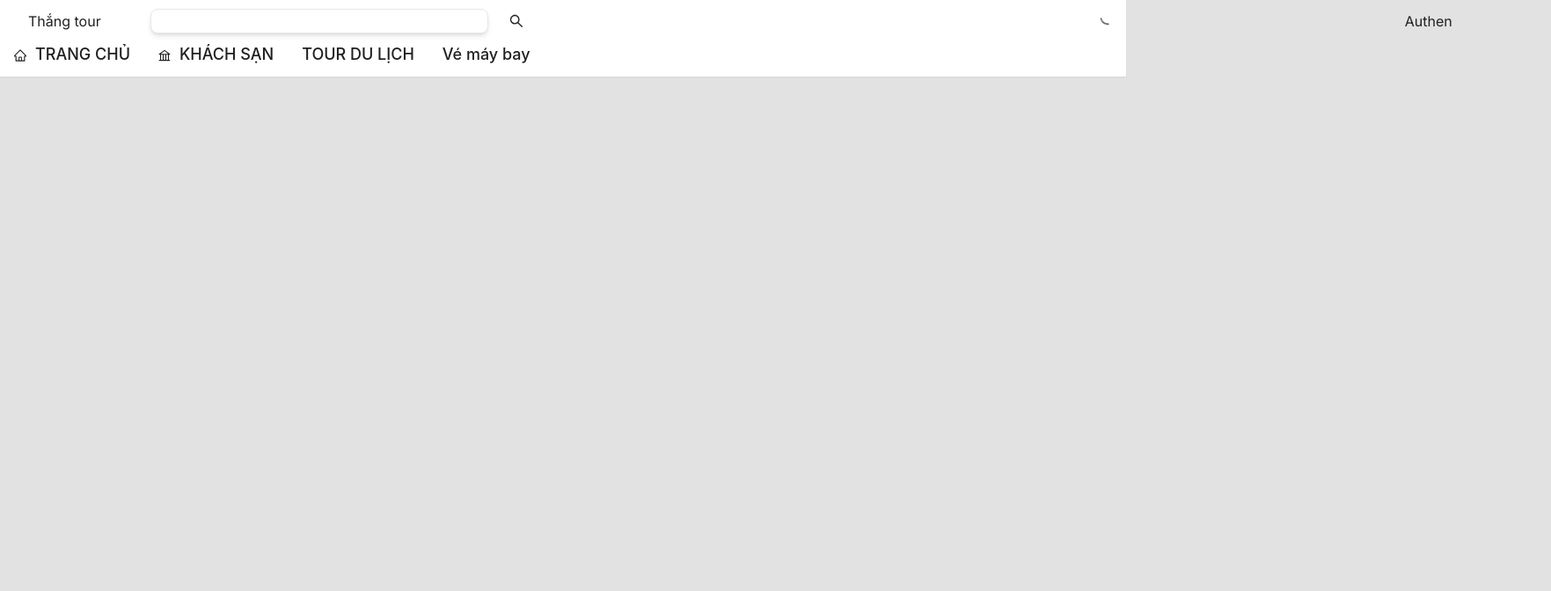
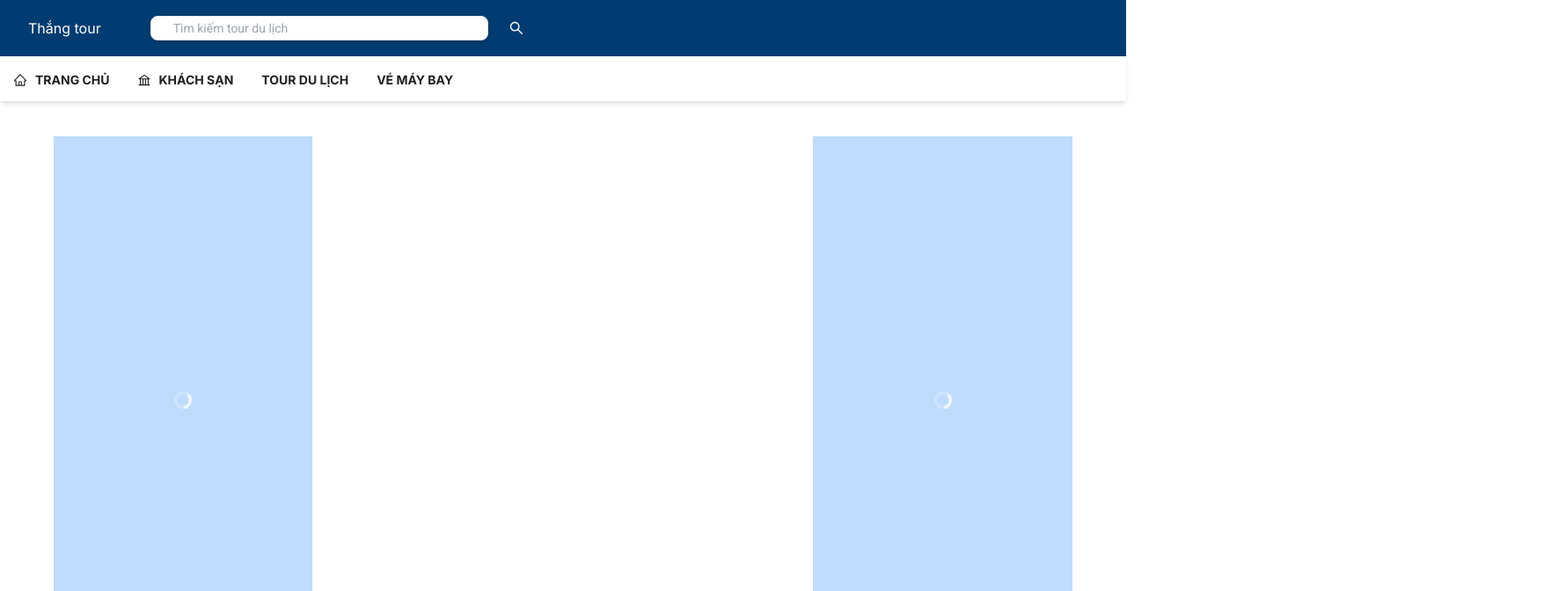
Before and after one commit to khiendz/thang_baovedoan2023, a Next.js app in the folder FE/client-app/: page / in a window 1280 px wide. Shown: the top 672 px of the page at 88% size, 1763 px wide, since content can reach past the window. Built offline with nearby package versions, Linux system fonts and the light colour scheme.

Commit message:
DATN-2023 feat: update styles

```diff
--- a/FE/client-app/src/app/global.scss
+++ b/FE/client-app/src/app/global.scss
@@ -4,5 +4,5 @@
 @import '../styles/shared/variable';
 
 body {
-    background: #e2e2e2 none;
+    background: #FFF none;
 }
--- a/FE/client-app/src/components/Form/Formix/TourForm/TourForm.tsx
+++ b/FE/client-app/src/components/Form/Formix/TourForm/TourForm.tsx
@@ -66,7 +66,7 @@ export default function TourForm() {
                   type="search"
                   id="name"
                   name="name"
-                  placeHolder="Bạn muốn đi đâu ?"
+                  placeholder="Bạn muốn đi đâu ?"
                   onChange={(e: any) => {
                     setFieldValue("name", e.target.value);
                     setInitialValues({
--- a/FE/client-app/src/components/Header/index.tsx
+++ b/FE/client-app/src/components/Header/index.tsx
@@ -3,7 +3,7 @@ import React from "react";
 import { SearchOutlined } from "@ant-design/icons";
 import { getData } from "services/test.service";
 import { Roboto } from "next/font/google";
-import { LoadingOutlined } from "@ant-design/icons";
+import UserAccount from "modules/UserAccount";
 
 const roboto = Roboto({
   weight: "400",
@@ -12,13 +12,13 @@ const roboto = Roboto({
 
 export default function Header() {
   return (
-    <header className="dk-flex dk-flex-row dk-bg-[#fff] dk-h-12 dk-text-[#222] dk-gap-14 dk-justify-between dk-items-center">
+    <header className="dk-flex dk-flex-row dk-bg-[#003C71] dk-h-16 dk-text-[#FFF] dk-gap-14 dk-justify-between dk-items-center dk-font-Inter">
       <span className="dk-pl-8 dk-whitespace-nowrap">Thắng tour</span>
       <div className="search dk-flex dk-flex-row dk-gap-6 dk-pr-[600px]">
         <input
           type="text"
           id="site-search"
-          name="q"
+          placeholder="Tìm kiếm tour du lịch"
           className={`${roboto.className} dk-border-[1px] dk-sha dk-rounded-lg dk-h-7 dk-w-96
         focus:dk-outline-none dk-pl-[25px] dk-text-sm dk-appearance-none dk-pr-[25px] dk-shadow-md`}
         />
@@ -26,13 +26,7 @@ export default function Header() {
           <SearchOutlined />
         </button>
       </div>
-      <div className="dk-pr-28">
-        <button className="dk-flex dk-flex-row dk-justify-between dk-w-[400px]">
-          <LoadingOutlined />
-          Authen
-        </button>
-        <ul hidden></ul>
-      </div>
+      <UserAccount/>
     </header>
   );
 }
--- a/FE/client-app/src/components/Navigation/Navigation.tsx
+++ b/FE/client-app/src/components/Navigation/Navigation.tsx
@@ -8,33 +8,33 @@ import Link from 'next/link';
 
 const items: MenuProps['items'] = [
   {
-    label: <Link href='/'>TRANG CHỦ</Link>,
+    label: <Link href='/' className='dk-text-sm dk-text-[#222] dk-font-Inter dk-font-bold'>TRANG CHỦ</Link>,
     key: 'home',
     icon: <HomeOutlined />,
   },
   {
-    label: <Link href='/khach-san.htm'><span>KHÁCH SẠN</span></Link>,
+    label: <Link href='/khach-san' className='dk-text-sm dk-text-[#222] dk-font-Inter dk-font-bold'><span>KHÁCH SẠN</span></Link>,
     key: 'hotel',
     icon: <BankOutlined />
   },
   {
-    label: <Link href='/tour.htm'><span>TOUR DU LỊCH</span></Link>,
+    label: <Link href='/tour' className='dk-text-sm dk-text-[#222] dk-font-Inter dk-font-bold'><span>TOUR DU LỊCH</span></Link>,
     key: 'tour',
     children: [
       {
-        label: <Link href='/tour/trong-nuoc.htm'><span>TRONG NƯỚC</span></Link>,
+        label: <Link href='/tour/trong-nuoc' className='dk-text-sm dk-text-[#222] dk-font-Inter dk-font-bold'><span>TRONG NƯỚC</span></Link>,
         key: 'local'
       },
       {
-        label: <Link href='/tour/ngoai-nuoc.htm'><span>NGOÀI NƯỚC</span></Link>,
+        label: <Link href='/tour/ngoai-nuoc' className='dk-text-sm dk-text-[#222] dk-font-Inter dk-font-bold'><span>NGOÀI NƯỚC</span></Link>,
         key: 'global'
       },
     ],
   },
   {
     label: (
-      <Link href="https://ant.design" target="_blank" rel="noopener noreferrer">
-        Vé máy bay
+      <Link href="https://ant.design" target="_blank" rel="noopener noreferrer" className='dk-text-sm dk-text-[#222] dk-font-Inter dk-font-bold'>
+        VÉ MÁY BAY
       </Link>
     ),
     key: 'airplane',
@@ -49,7 +49,7 @@ const Navigation: React.FC = () => {
   };
 
   return <nav>
-    <Menu className="dk-text-[#222] dk-text-lg dk-font-medium dk-pb-3 dk-border-none dk-shadow-sm" onClick={onClick} selectedKeys={[current]} mode="horizontal" items={items} />
+    <Menu className="dk-text-[#222] dk-text-lg dk-font-bold dk-py-3 dk-border-none dk-shadow-md dk-font-Inter" onClick={onClick} selectedKeys={[current]} mode="horizontal" items={items} />
     </nav>;
 };
 
--- a/FE/client-app/src/components/layouts/LayoutDefault.tsx
+++ b/FE/client-app/src/components/layouts/LayoutDefault.tsx
@@ -3,14 +3,60 @@ import Navigation from "components/Navigation/Navigation";
 import Header from "components/Header";
 import "app/global.scss";
 import { RootStyleRegistry } from "modules/shared/components/Root-style-registry";
-const LayoutDefault = ({children}: { children: React.ReactNode }) => {
+const LayoutDefault = ({ children }: { children: React.ReactNode }) => {
   return (
     <>
       <Header></Header>
       <Navigation />
       <RootStyleRegistry>
-        <div className="dk-w-[1280px] dk-flex dk-justify-center dk-mt-5">
-          {children}
+        <div className="dk-w-full dk-flex dk-justify-center dk-mt-5 dk-items">
+          <div className="dk-w-[1158px] dk-flex dk-justify-center dk-mt-5 dk-gap-8 dk-items">
+            <div className="dk-w-[300px] dk-h-[600px] dk-bg-blue-200 dk-flex dk-items-center dk-justify-center">
+              <svg
+                className="dk-animate-spin dk-h-5 dk-w-5 dk-text-white"
+                xmlns="http://www.w3.org/2000/svg"
+                fill="none"
+                viewBox="0 0 24 24"
+              >
+                <circle
+                  className="dk-opacity-25"
+                  cx="12"
+                  cy="12"
+                  r="10"
+                  stroke="currentColor"
+                  strokeWidth="4"
+                ></circle>
+                <path
+                  className="dk-opacity-75"
+                  fill="currentColor"
+                  d="M4 12a8 8 0 018-8V0C5.373 0 0 5.373 0 12h4zm2 5.291A7.962 7.962 0 014 12H0c0 3.042 1.135 5.824 3 7.938l3-2.647z"
+                ></path>
+              </svg>
+            </div>
+            <div className="container dk-w-[516px]">{children}</div>
+            <div className="dk-w-[300px] dk-h-[600px] dk-bg-blue-200 dk-flex dk-items-center dk-justify-center dk-px-4">
+              <svg
+                className="dk-animate-spin dk-h-5 dk-w-5 dk-text-white"
+                xmlns="http://www.w3.org/2000/svg"
+                fill="none"
+                viewBox="0 0 24 24"
+              >
+                <circle
+                  className="dk-opacity-25"
+                  cx="12"
+                  cy="12"
+                  r="10"
+                  stroke="currentColor"
+                  strokeWidth="4"
+                ></circle>
+                <path
+                  className="dk-opacity-75"
+                  fill="currentColor"
+                  d="M4 12a8 8 0 018-8V0C5.373 0 0 5.373 0 12h4zm2 5.291A7.962 7.962 0 014 12H0c0 3.042 1.135 5.824 3 7.938l3-2.647z"
+                ></path>
+              </svg>
+            </div>
+          </div>
         </div>
       </RootStyleRegistry>
     </>
--- /dev/null
+++ b/FE/client-app/src/modules/UserAccount/index.tsx
@@ -0,0 +1,16 @@
+import { LoadingOutlined } from "@ant-design/icons";
+import Link from 'next/link';
+
+export default function UserAccount() {
+    return <>
+      <div className="dk-pr-28 dk-flex dk-w-fit">
+        <button className="dk-flex dk-flex-row dk-justify-end dk-w-[200px]">
+          Authen
+        </button>
+        <ul hidden className="dk-absolute">
+          <li><Link href={"./tai-khoan.htm"}><span>Tài khoản</span></Link></li>
+          <li><Link href={"./tai-khoan.htm"}><span>Lịch sử giao dịch</span></Link></li>
+        </ul>
+      </div>
+    </>
+}
--- a/FE/client-app/tailwind.config.js
+++ b/FE/client-app/tailwind.config.js
@@ -10,7 +10,24 @@ module.exports = {
     "./src/**/*.{js,ts,jsx,tsx,mdx}",
   ],
   theme: {
-    extend: {},
+    extend: {
+      fontFamily:{
+        "Inter" :["Inter","sans-serif"],
+        "IBM":["IBM Plex Serif", "serif"],
+        "Roboto":["Roboto","sans-serif"],
+        "Noto":["Noto Serif","serif"],
+        Merriweather: ["Merriweather"],
+        Montserrat: ["Montserrat","serif"]
+      },
+      backgroundImage: {
+        'gradient-radial': 'radial-gradient(var(--tw-gradient-stops))',
+        'gradient-conic':
+          'conic-gradient(from 180deg at 50% 50%, var(--tw-gradient-stops))',
+      },
+      color: {
+        brand: '#003C71'
+      }
+    },
   },
   plugins: [],
 }
--- a/FE/client-app/tailwind.config.ts
+++ b/FE/client-app/tailwind.config.ts
@@ -22,6 +22,9 @@ const config: Config = {
         'gradient-conic':
           'conic-gradient(from 180deg at 50% 50%, var(--tw-gradient-stops))',
       },
+      color: {
+        brand: '#003C71'
+      }
     },
   },
   plugins: [],
```
Also changed, not shown: package.json (added, +8 -0 lines), FE/client-app/src/pages/tour/trong-nuoc/index.tsx (renamed from FE/client-app/src/pages/tour/trong-nuoc.htm/index.tsx), 2 other files (tests, documents, lock files or other folders).
